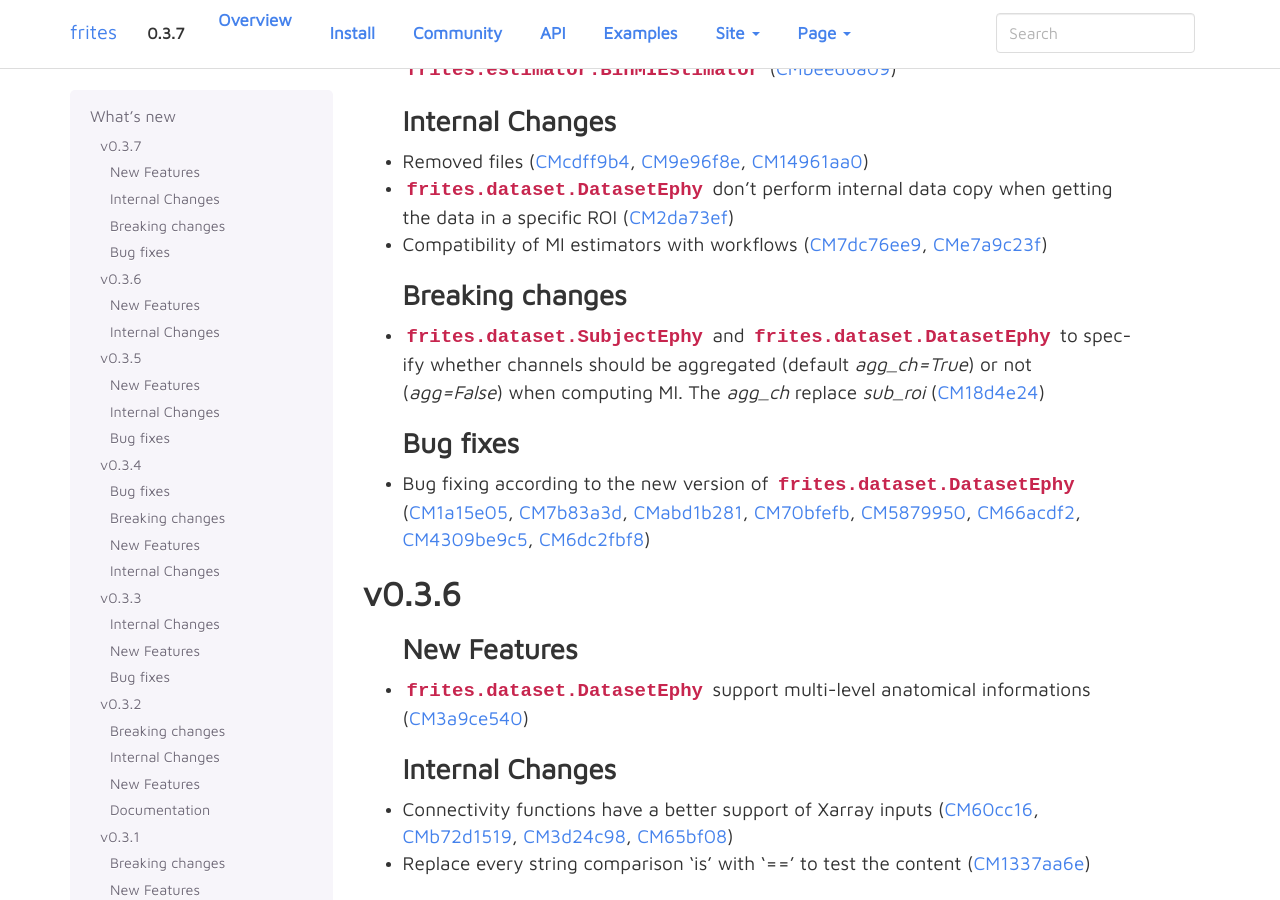
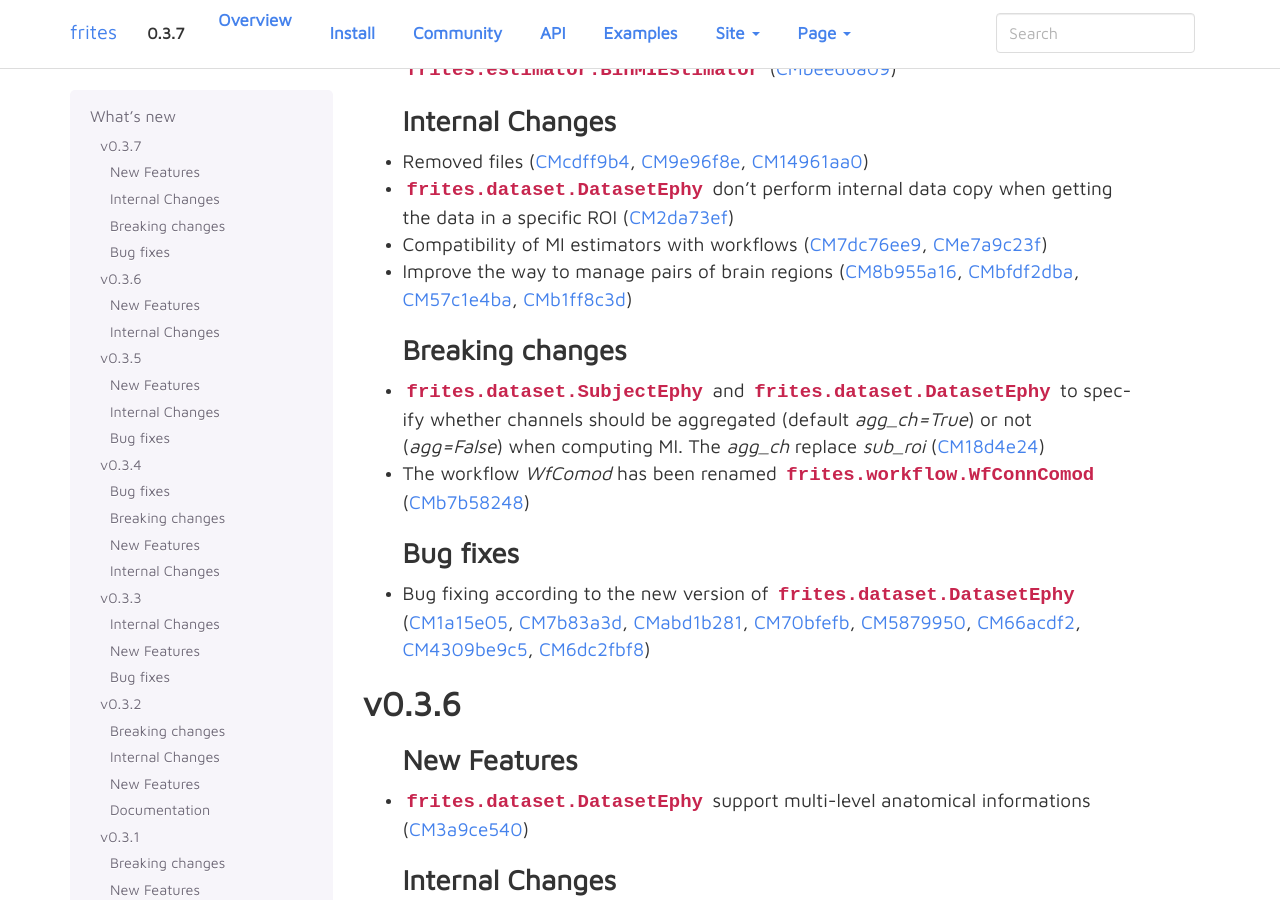
Before and after one commit to brainets/frites, a Sphinx documentation site: the page built from docs/source/whatsnew.rst, in a window 1280 px wide and 900 px high, scrolled down 337 px. Built offline with Sphinx 7.4.7, drawn with Linux system fonts in a browser that asks for light colours; pages that are not in the unit, such as notebooks, are missing from menus; cross-references to code outside the pages are shown as plain code.

```diff
--- a/docs/source/whatsnew.rst
+++ b/docs/source/whatsnew.rst
@@ -17,10 +17,12 @@ Internal Changes
 * Removed files (:commit:`cdff9b4`, :commit:`9e96f8e`, :commit:`14961aa0`)
 * :py:class:`frites.dataset.DatasetEphy` don't perform internal data copy when getting the data in a specific ROI (:commit:`2da73ef`)
 * Compatibility of MI estimators with workflows (:commit:`7dc76ee9`, :commit:`e7a9c23f`)
+* Improve the way to manage pairs of brain regions (:commit:`8b955a16`, :commit:`bfdf2dba`, :commit:`57c1e4ba`, :commit:`b1ff8c3d`)
 
 Breaking changes
 ++++++++++++++++
 * :py:class:`frites.dataset.SubjectEphy` and :py:class:`frites.dataset.DatasetEphy` to specify whether channels should be aggregated (default `agg_ch=True`) or not (`agg=False`) when computing MI. The `agg_ch` replace `sub_roi` (:commit:`18d4e24`)
+* The workflow `WfComod` has been renamed :py:class:`frites.workflow.WfConnComod` (:commit:`b7b58248`)
 
 Bug fixes
 +++++++++
```
Also changed, not shown: docs/source/api.rst (+8 -1 lines), 1 other file.
